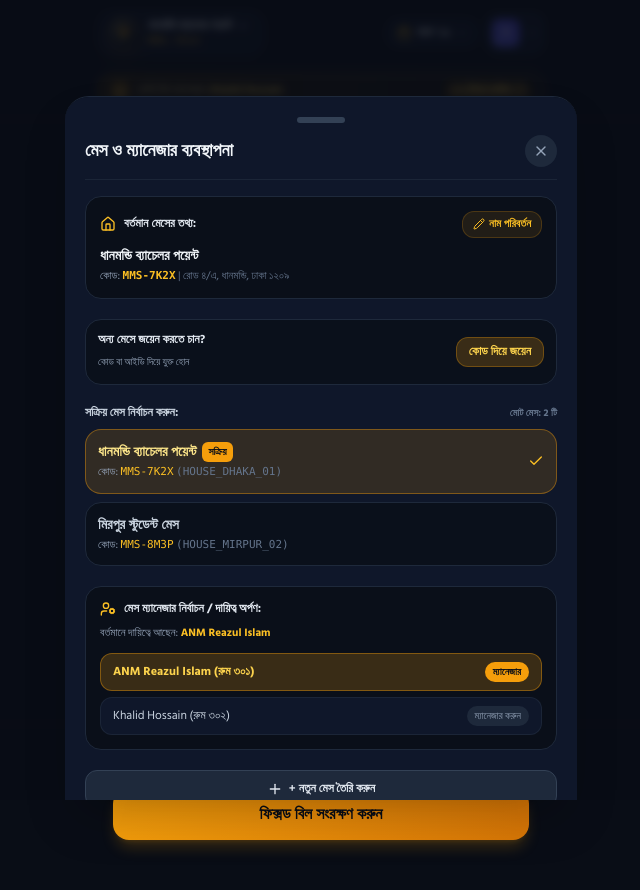
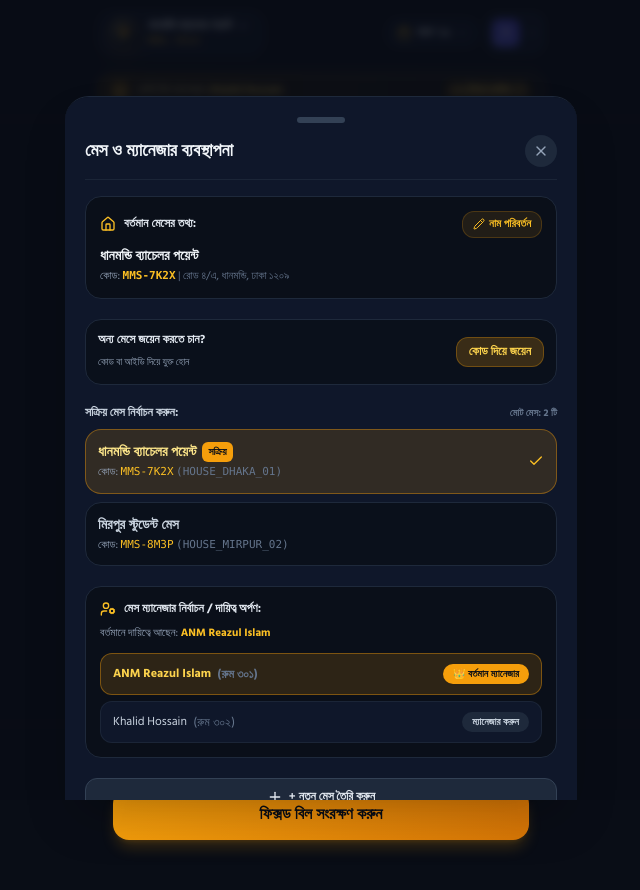
Before and after one commit to Reazulislam0123/mmss_reaz09112026, a Next.js app: page /fixed-costs in a window 1280 px wide. Both pictures are taken after a click on the button "মেস ও ম্যানেজার পরিবর্তন করুন". Shown: the top 890 px of the page, without its empty margins (319-959 px from the left). Built offline with nearby package versions, Linux system fonts and the light colour scheme; no server answers; the database is empty.

Commit message:
fix: enforce single manager exclusivity per house and fix duplicate manager bug

```diff
--- a/src/app/api/members/route.ts
+++ b/src/app/api/members/route.ts
@@ -1,6 +1,7 @@
 import { NextResponse } from "next/server";
 import { connectToDatabase } from "@/lib/mongodb/client";
 import User from "@/lib/mongodb/models/User";
+import House from "@/lib/mongodb/models/House";
 import Permission from "@/lib/mongodb/models/Permission";
 
 export async function GET(req: Request) {
@@ -63,6 +64,19 @@ export async function PUT(req: Request) {
 
       await User.findOneAndUpdate({ firebaseUid }, userUpdate);
 
+      // Enforce SINGLE MANAGER per mess:
+      // If a user is promoted to manager, automatically demote all other members in that mess to "member"
+      if (role === "manager" && houseId) {
+        await User.updateMany(
+          { houseId, firebaseUid: { $ne: firebaseUid } },
+          { $set: { role: "member" } }
+        );
+        await House.findOneAndUpdate(
+          { houseId },
+          { $set: { managerFirebaseUid: firebaseUid } }
+        );
+      }
+
       if (permissions && houseId) {
         await Permission.findOneAndUpdate(
           { houseId, firebaseUid },
--- a/src/app/members/page.tsx
+++ b/src/app/members/page.tsx
@@ -186,7 +186,9 @@ export default function MembersPage() {
         {/* Members Roster with Manager Selection */}
         <div className="space-y-2.5">
           {members.map((m) => {
-            const isManager = m.role === "manager";
+            const isManager =
+              m.firebaseUid === currentHouse.managerFirebaseUid ||
+              (m.role === "manager" && !members.some((x) => x.firebaseUid === currentHouse.managerFirebaseUid));
             return (
               <GlassCard key={m.firebaseUid} className="p-3.5">
                 <div className="flex items-center justify-between">
@@ -217,11 +219,16 @@ export default function MembersPage() {
 
                     {/* Manager selection button */}
                     <button
-                      onClick={() => changeHouseManager(m.firebaseUid)}
-                      className={`px-2.5 py-1.5 rounded-xl text-xs font-bengali flex items-center gap-1 active:scale-95 transition-all ${
+                      onClick={() => {
+                        if (!isManager) {
+                          changeHouseManager(m.firebaseUid);
+                        }
+                      }}
+                      disabled={isManager}
+                      className={`px-2.5 py-1.5 rounded-xl text-xs font-bengali flex items-center gap-1 transition-all ${
                         isManager
-                          ? "bg-amber-500 text-slate-950 font-bold"
-                          : "bg-slate-800 text-slate-300 hover:bg-slate-700"
+                          ? "bg-amber-500 text-slate-950 font-bold cursor-default"
+                          : "bg-slate-800 text-slate-300 hover:bg-slate-700 active:scale-95"
                       }`}
                       title={isManager ? "বর্তমান ম্যানেজার" : "ইনাকে ম্যানেজার নির্বাচন করুন"}
                     >
--- a/src/components/layout/MobileAppHeader.tsx
+++ b/src/components/layout/MobileAppHeader.tsx
@@ -127,10 +127,13 @@ export const MobileAppHeader: React.FC = () => {
     setShowHouseDrawer(false);
   };
 
-  const currentManager = members.find((m) => m.role === "manager") || members[0] || {
-    fullName: mongoUser?.fullName || "ম্যানেজার",
-    roomNo: mongoUser?.roomNo || "N/A",
-  };
+  const currentManager =
+    members.find((m) => m.firebaseUid === currentHouse.managerFirebaseUid) ||
+    members.find((m) => m.role === "manager") ||
+    members[0] || {
+      fullName: mongoUser?.fullName || "ম্যানেজার",
+      roomNo: mongoUser?.roomNo || "N/A",
+    };
 
   const activeDutyManager = members.find((m) => m.firebaseUid === dutyManagerUid) || members[0] || {
     fullName: mongoUser?.fullName || "সদস্য",
@@ -517,28 +520,38 @@ export const MobileAppHeader: React.FC = () => {
 
             <div className="space-y-1.5">
               {members.map((m) => {
-                const isManager = m.role === "manager";
+                const isHouseManager =
+                  m.firebaseUid === currentHouse.managerFirebaseUid ||
+                  (m.role === "manager" && !members.some((x) => x.firebaseUid === currentHouse.managerFirebaseUid));
                 return (
                   <button
                     key={m.firebaseUid}
-                    onClick={() => changeHouseManager(m.firebaseUid)}
-                    className={`w-full text-left px-3 py-2 rounded-xl text-xs flex items-center justify-between transition-all ${
-                      isManager
-                        ? "bg-amber-500/20 border border-amber-500/40 text-amber-300 font-bold"
-                        : "bg-slate-900 border border-slate-800/80 text-slate-300 hover:bg-slate-850"
+                    onClick={() => {
+                      if (!isHouseManager) {
+                        changeHouseManager(m.firebaseUid);
+                      }
+                    }}
+                    disabled={isHouseManager}
+                    className={`w-full text-left px-3 py-2.5 rounded-xl text-xs flex items-center justify-between transition-all ${
+                      isHouseManager
+                        ? "bg-amber-500/15 border border-amber-500/40 text-amber-300 font-bold cursor-default"
+                        : "bg-slate-900 border border-slate-800/80 text-slate-300 hover:bg-slate-800 active:scale-98"
                     }`}
                   >
-                    <span>
-                      {m.fullName} (রুম {m.roomNo})
+                    <span className="flex items-center gap-1.5">
+                      <span>{m.fullName}</span>
+                      <span className="text-slate-500 font-english">
+                        {m.roomNo ? `(রুম ${m.roomNo})` : ""}
+                      </span>
                     </span>
                     <span
-                      className={`text-[10px] px-2 py-0.5 rounded-full ${
-                        isManager
-                          ? "bg-amber-500 text-slate-950 font-black"
-                          : "bg-slate-800 text-slate-400"
+                      className={`text-[10px] px-2.5 py-0.5 rounded-full font-bold flex items-center gap-1 ${
+                        isHouseManager
+                          ? "bg-amber-500 text-slate-950 font-black shadow-sm"
+                          : "bg-slate-800 text-slate-300 hover:bg-amber-500/20 hover:text-amber-300"
                       }`}
                     >
-                      {isManager ? "ম্যানেজার" : "ম্যানেজার করুন"}
+                      {isHouseManager ? "👑 বর্তমান ম্যানেজার" : "ম্যানেজার করুন"}
                     </span>
                   </button>
                 );
--- a/src/context/MessContext.tsx
+++ b/src/context/MessContext.tsx
@@ -336,6 +336,7 @@ export const MessProvider: React.FC<{ children: React.ReactNode }> = ({ children
           role: "manager",
         }),
       });
+      await refreshData();
     } catch (e) {}
   };
 
```
Also changed, not shown: src/scripts/fix-manager.mjs (added, +39 -0 lines).
